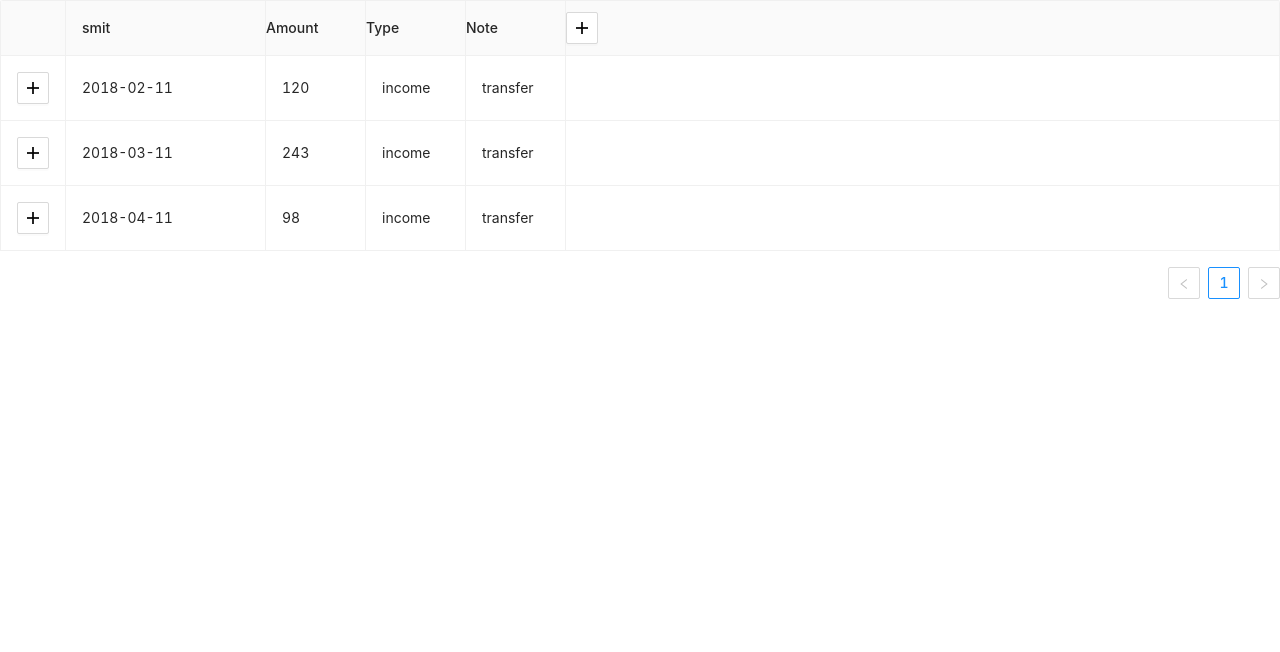
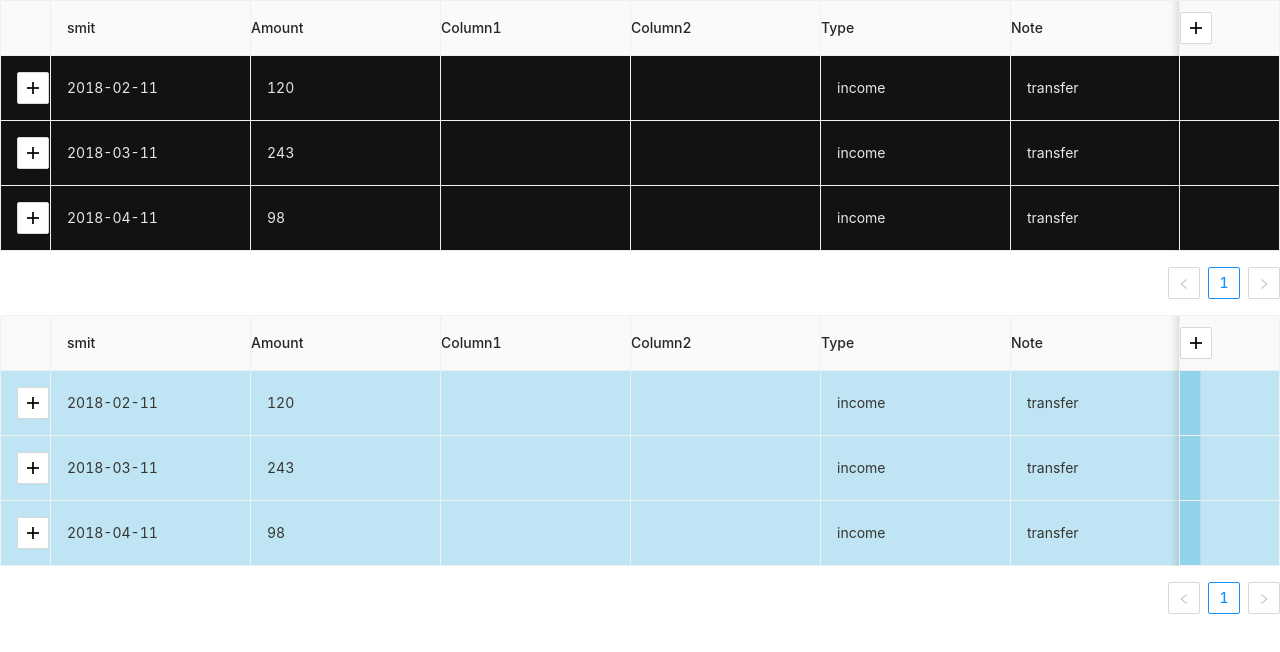
Before and after one commit to mastsmit/jsTable, a React (Create React App) app: page / in a window 1280 px wide. Shown: the top 652 px of the page. Built offline with nearby package versions, Linux system fonts and the light colour scheme.

Commit message:
fixed column and theme support added

```diff
--- a/src/App.js
+++ b/src/App.js
@@ -5,7 +5,8 @@ import './App.css';
 function App() {
   return (
     <div className="App">
-      <TableComp />
+      <TableComp mode="dark" />
+      <TableComp mode="light" />
     </div>
   );
 }
--- a/src/components/Table/index.js
+++ b/src/components/Table/index.js
@@ -36,33 +36,41 @@ class TableComp extends Component {
             columns: [
                 {
                     width: 50,
-                    render: () => <RowTableActions handleAdd={this.addRow} />
+                    render: () => <RowTableActions handleAdd={this.addRow} />,
+                    fixed: 'left',
                 },
 
                 {
                     title: () => <CustomTableHeader />,
                     dataIndex: 'date',
                     width: 200,
-                    onCellClick: this.onCellClick
+                    fixed: 'left',
                 },
                 {
                     title: 'Amount',
                     dataIndex: 'amount',
-                    width: 100,
+                },
+                {
+                    title: 'Column1',
+                    dataIndex: 'column1',
+                },
+                {
+                    title: 'Column2',
+                    dataIndex: 'column2',
                 },
                 {
                     title: 'Type',
                     dataIndex: 'type',
-                    width: 100,
                 },
                 {
                     title: 'Note',
                     dataIndex: 'note',
-                    width: 100,
                 },
                 {
                     title: () => <RowTableActions isFromColumn={true} handleAdd={this.addColumn} />,
                     key: 'action',
+                    width: 100,
+                    fixed: 'right'
                 },
             ],
             count: 3
@@ -97,9 +105,10 @@ class TableComp extends Component {
     render() {
 
         return (
-            <div className={s.rootTable}>
+            <div className={s.rootTable(this.props.mode)}>
                 <Table
                     bordered
+                    scroll={{ x: 1300 }}
                     columns={this.state.columns}
                     // components={this.components}
                     dataSource={this.state.data} />
--- a/src/components/Table/styles.js
+++ b/src/components/Table/styles.js
@@ -1,6 +1,7 @@
 import { css } from 'emotion';
+import { theme } from '../../consts/themeColors';
 
-export const rootTable = css`
+export const rootTable = (mode) => css`
 .ant-table-thead > tr > th{
     padding: 0px;
 }
@@ -12,4 +13,19 @@ export const rootTable = css`
         }
 
     }
+
+    .ant-table-tbody{
+        .ant-table-cell{
+            ${mode === 'dark' ?
+        css`
+        background-color:${theme.color.dark.cellColor};
+        color:${theme.color.dark.cellTextColor};
+        `
+        :
+        css`background-color:${theme.color.light.cellColor};
+        color:${theme.color.light.cellTextColor};
+        `
+    }
+        }
+    }
 `;
--- /dev/null
+++ b/src/consts/themeColors.js
@@ -0,0 +1,14 @@
+export const theme = {
+    color: {
+        dark: {
+            cellColor: '#121212',
+            cellTextColor: 'rgba(255, 255, 255, 0.9)',
+            columnCellColor: 'rgba(255, 255, 255, 0.9)'
+        },
+        light: {
+            cellColor: '#2daadb4d',
+            cellTextColor: '#37352f',
+            columnCellColor: '#37352f99'
+        }
+    }
+}
```
Also changed, not shown: src/components/Table/helpers/getColumns.js (+11 -1 lines).
